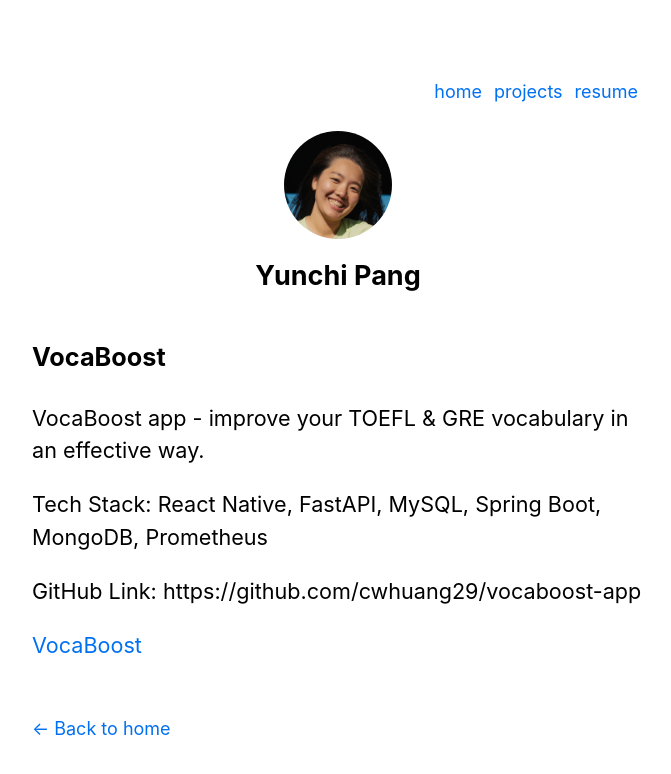
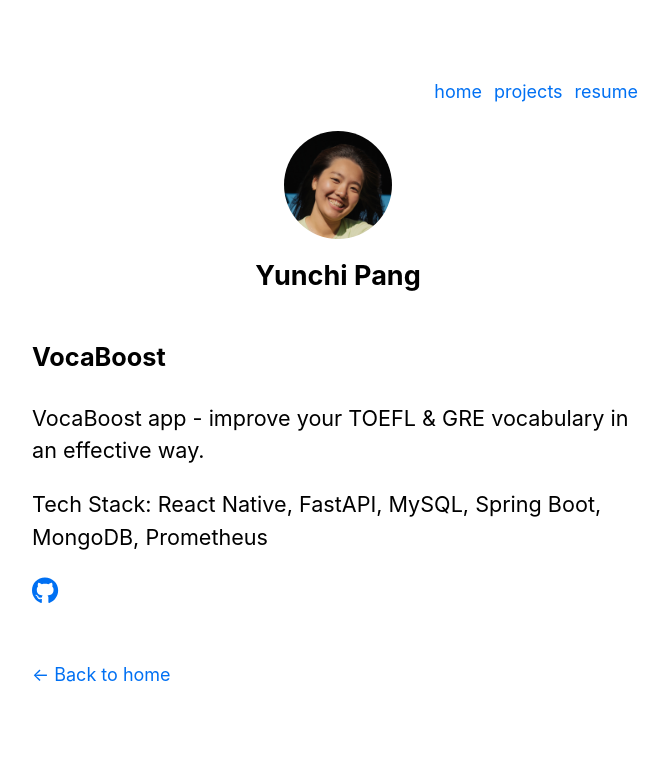
Before and after one commit to yunchipang/nextjs-portfolio, a Next.js app: page /projects in a window 1280 px wide. Shown: the top 774 px of the page, without its empty margins (302-973 px from the left). Built offline with nearby package versions, Linux system fonts and the light colour scheme.

Commit message:
Add github icon embedded with github link to project

```diff
--- a/package.json
+++ b/package.json
@@ -8,6 +8,10 @@
     "lint:fix": "npm run lint -- --fix"
   },
   "dependencies": {
+    "@fortawesome/fontawesome-svg-core": "^6.4.0",
+    "@fortawesome/free-brands-svg-icons": "^6.4.0",
+    "@fortawesome/free-solid-svg-icons": "^6.4.0",
+    "@fortawesome/react-fontawesome": "^0.2.0",
     "add": "^2.0.6",
     "date-fns": "^2.30.0",
     "gray-matter": "^4.0.3",
--- a/src/pages/_app.tsx
+++ b/src/pages/_app.tsx
@@ -1,5 +1,9 @@
+import { config } from '@fortawesome/fontawesome-svg-core';
 import { AppProps } from 'next/app';
 import 'styles/globals.css';
+
+import '@fortawesome/fontawesome-svg-core/styles.css';
+config.autoAddCss = false;
 
 function App({ Component, pageProps }: AppProps) {
   return <Component {...pageProps} />;
--- a/src/pages/projects.tsx
+++ b/src/pages/projects.tsx
@@ -1,3 +1,5 @@
+import { faGithub } from '@fortawesome/free-brands-svg-icons';
+import { FontAwesomeIcon } from '@fortawesome/react-fontawesome';
 import Head from 'next/head';
 import Link from 'next/link';
 
@@ -29,8 +31,14 @@
                 <h3>{title}</h3>
                 <p>{description}</p>
                 <p>Tech Stack: {techStack.join(', ')}</p>
-                <p>GitHub Link: {githubLink}</p>
-                <Link href={`/projects/${id}`}>{title}</Link>
+                <Link
+                  href={githubLink}
+                  target="_blank"
+                  rel="noopener noreferrer"
+                >
+                  <FontAwesomeIcon icon={faGithub} size="lg" />
+                </Link>
+                {/* <Link href={`/projects/${id}`}>{title}</Link> */}
               </li>
             )
           )}
```
Also changed, not shown: 1 other file (tests, documents, lock files or other folders).
